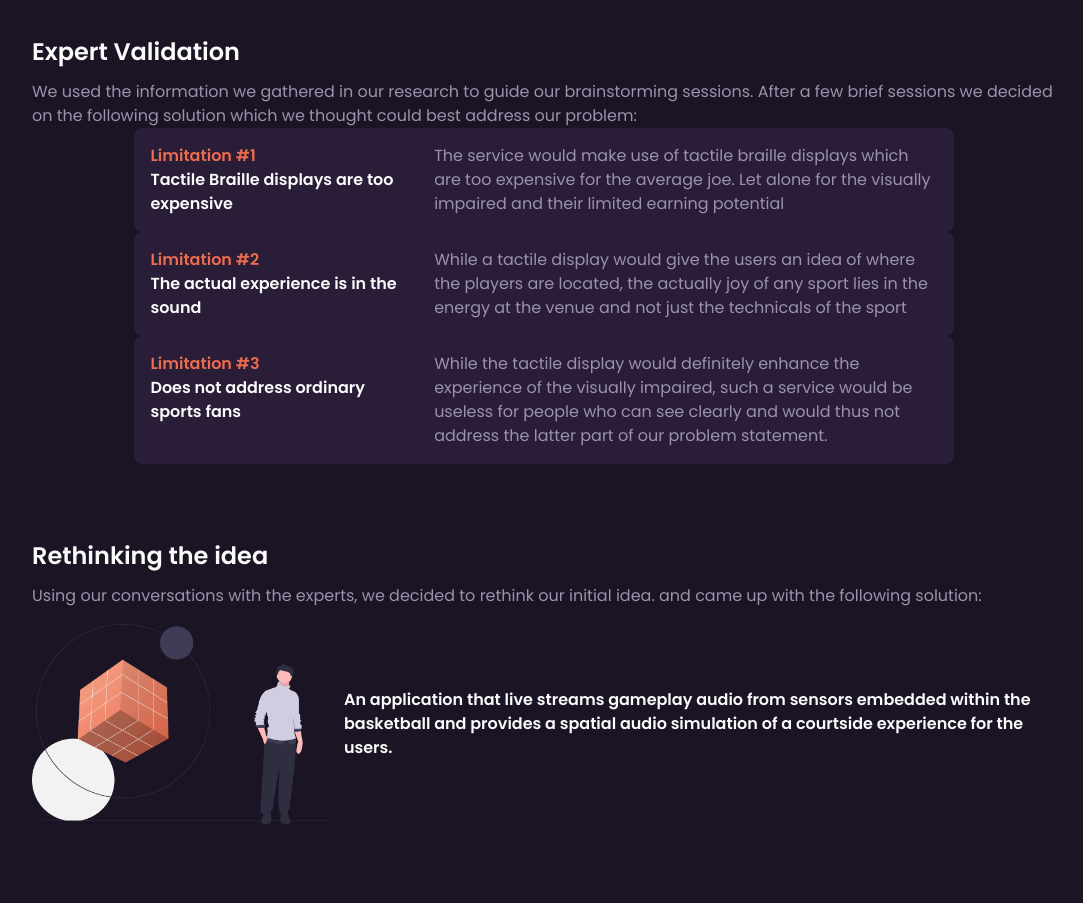
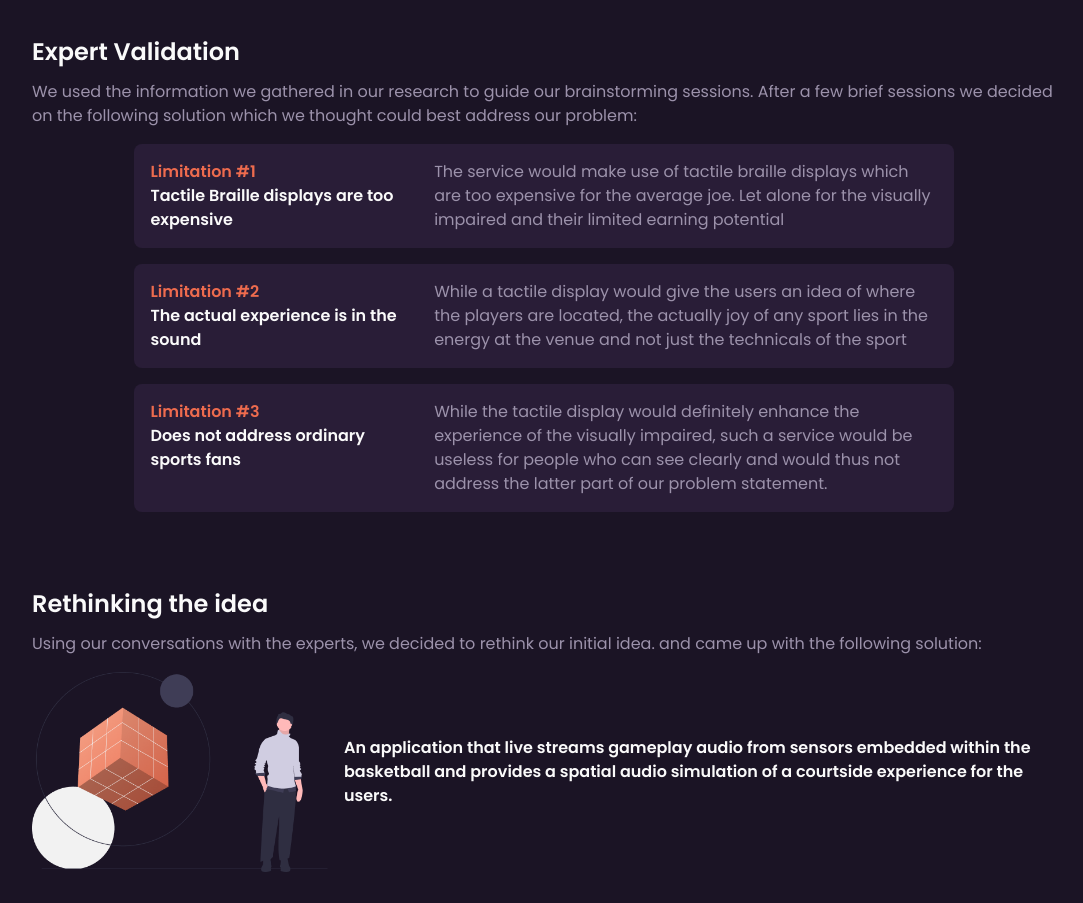
Before and after one commit to nahushf/Portfolio, a Next.js app: page /projects/courtside in a window 1280 px wide. Shown: the part 3180-4083 px from the top of the page, without its empty margins (96-1179 px from the left). Built offline with nearby package versions, Linux system fonts and the light colour scheme.

Commit message:
Minor fix

```diff
--- a/pages/projects/courtside.tsx
+++ b/pages/projects/courtside.tsx
@@ -131,7 +131,7 @@ const Courtside = () => {
                         few brief sessions we decided on the following solution which we thought could best address our
                         problem:
                     </SectionDescription>
-                    <div className="limitations-container">
+                    <InsightsContainer className="limitations-container ">
                         <Insight headerText="Limitation" index="1" header="Tactile Braille displays are too expensive">
                             The service would make use of tactile braille displays which are too expensive for the
                             average joe. Let alone for the visually impaired and their limited earning potential
@@ -146,7 +146,7 @@ const Courtside = () => {
                             such a service would be useless for people who can see clearly and would thus not address
                             the latter part of our problem statement.
                         </Insight>
-                    </div>
+                    </InsightsContainer>
                 </Section>
                 <Section className="rethinking">
                     <SectionTitle>Rethinking the idea</SectionTitle>
```
